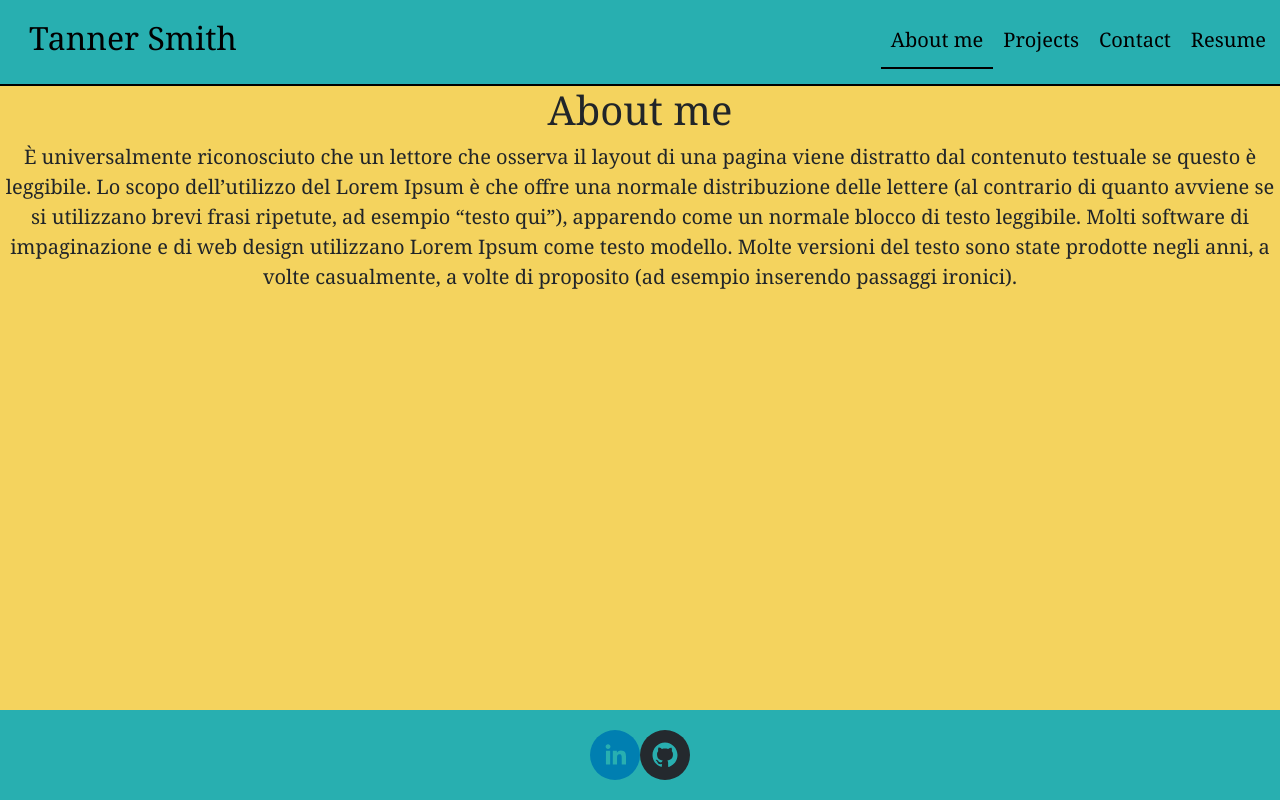
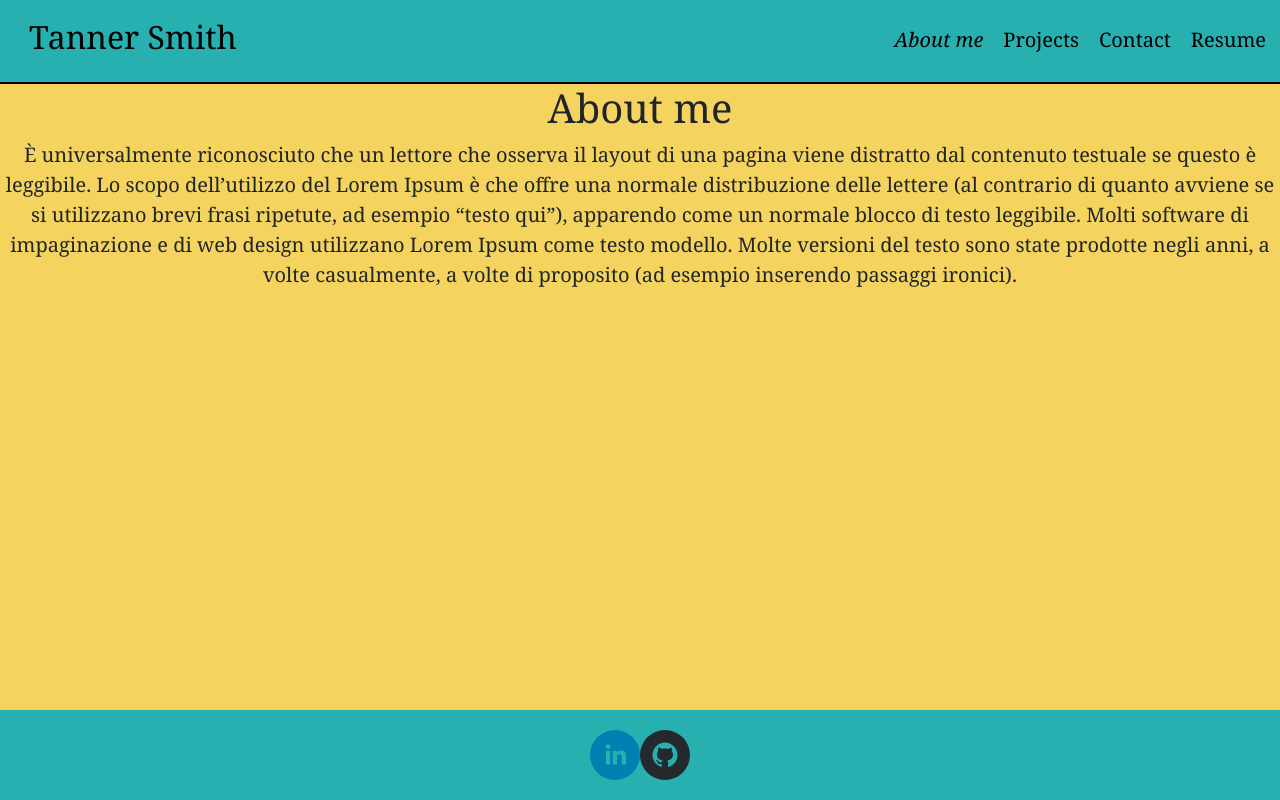
Before and after one commit to tannerlsmith/react-portfolio, a React (Create React App) app: page / in a window 1280 px wide. Built offline with nearby package versions, Linux system fonts and the light colour scheme.

Commit message:
added if statements for italicizing current page in navbar

```diff
--- a/src/App.css
+++ b/src/App.css
@@ -50,7 +50,7 @@ html {
 }
 
 .underline {
-  border-bottom: solid 2px;
+  font-style: italic;
 }
 
 .navbar a:hover:after {
@@ -60,7 +60,7 @@ html {
 
 .about-section {
   text-align: center;
-font-family: Georgia, serif;  font-size: 20px;
+  font-family: Georgia, serif;  font-size: 20px;
   background-color: #F4D35E;
 }
 
--- a/src/components/Navbar.js
+++ b/src/components/Navbar.js
@@ -6,8 +6,9 @@ function Navbar(props) {
     let page;
     if (props.currentPage === 'AboutMe') {
         page = 'AboutMe'
+    } else if (props.currentPage === 'Projects') {
+        page = 'Projects'
     }
-    // else if statements
 
     return (
         <header className="flex-row px-1 navbar header">
@@ -22,7 +23,7 @@ function Navbar(props) {
                         </a>
                     </li>
                     <li>
-                        <a data-testid="projects" href="#projects" onClick={() => props.setCurrentPage('Projects')}>
+                        <a data-testid="projects" href="#projects" className={page === 'Projects' ? 'underline':'' } onClick={() => props.setCurrentPage('Projects')}>
                             Projects
                         </a>
                     </li>
```
